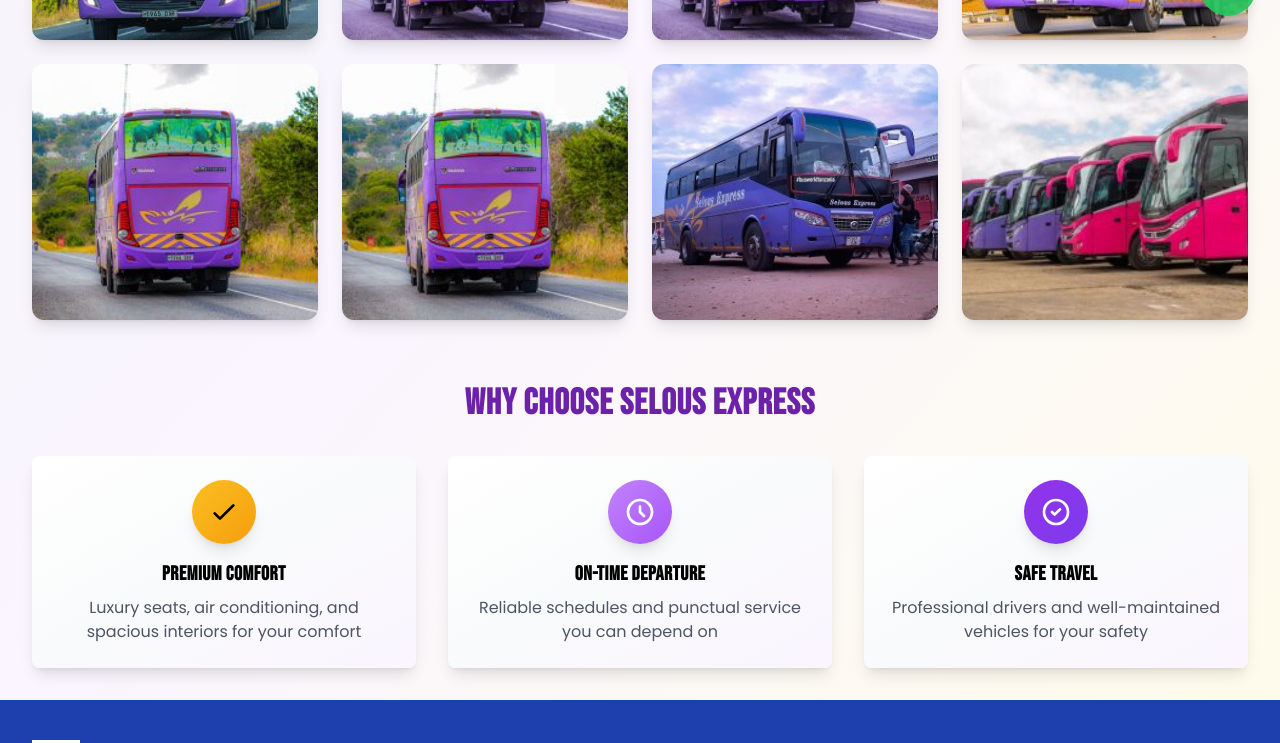
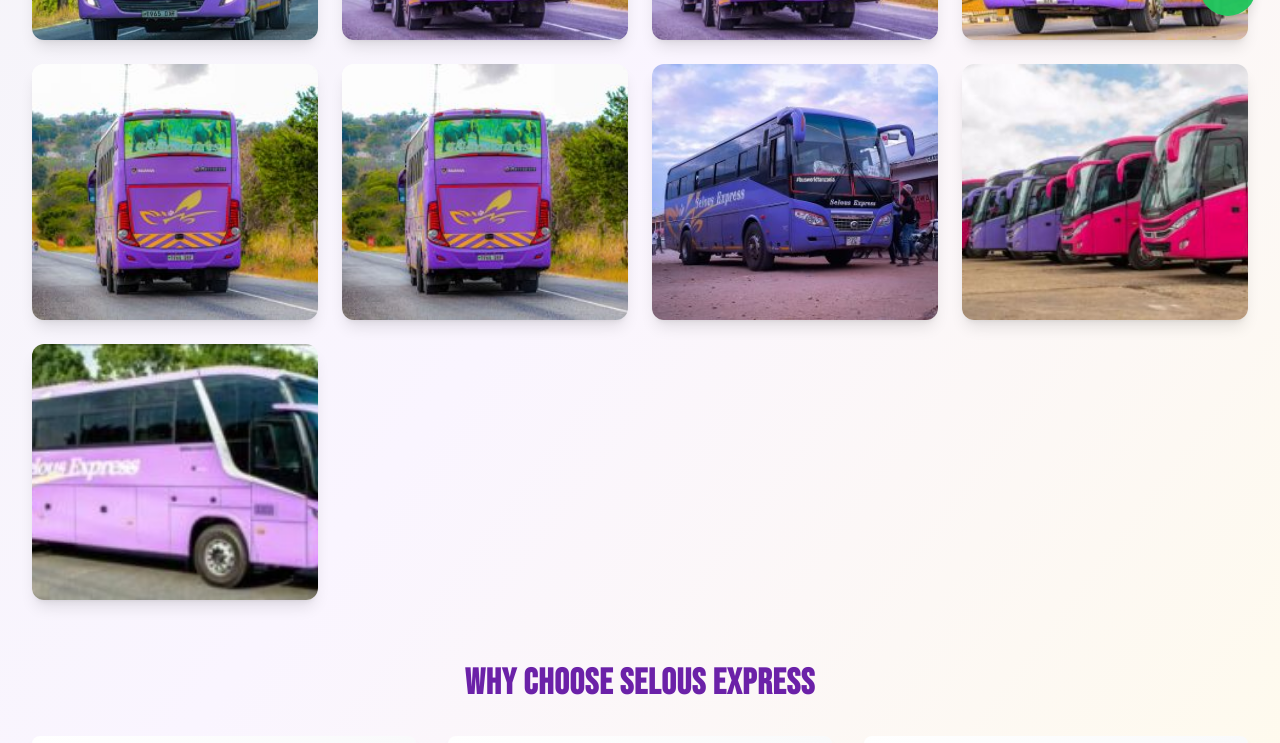
Before and after one commit to Dawinz/selous-express, a React (Create React App) app: page /gallery in a window 1280 px wide. Shown: the part 760-1503 px from the top of the page. Built offline with nearby package versions, Linux system fonts and the light colour scheme.

Commit message:
Add missing bus image to gallery: selous-bus-model.jpg with translations

```diff
--- a/src/contexts/LanguageContext.js
+++ b/src/contexts/LanguageContext.js
@@ -130,6 +130,7 @@
         fleetTwo: 'Fleet Two',
         fleetThree: 'Fleet Three',
         fleetFour: 'Fleet Four',
+        premiumBusModel: 'Premium Bus Model',
         mobileView: 'Mobile View',
         whyChooseSelousExpress: 'WHY CHOOSE SELOUS EXPRESS',
         premiumComfortDesc: 'Luxury seats, air conditioning, and spacious interiors for your comfort',
@@ -298,6 +299,7 @@
         fleetTwo: 'Gari la Pili',
         fleetThree: 'Gari la Tatu',
         fleetFour: 'Gari la Nne',
+        premiumBusModel: 'Modeli ya Gari la Kifahari',
         mobileView: 'Mwonekano wa Simu',
         whyChooseSelousExpress: 'KWA NINI UCHAGUE SELOUS EXPRESS',
         premiumComfortDesc: 'Viti vya kifahari, hewa baridi, na mazingira mazuri ya ustarehe',
--- a/src/pages/Gallery.jsx
+++ b/src/pages/Gallery.jsx
@@ -77,6 +77,12 @@
       src: '/images/selous-12.jpg',
       alt: 'Selous Express Bus - Fleet Four',
       title: t('fleetFour')
+    },
+    {
+      id: 13,
+      src: '/images/selous-bus-model.jpg',
+      alt: 'Selous Express Bus - Premium Bus Model',
+      title: t('premiumBusModel')
     }
   ];
 
```
